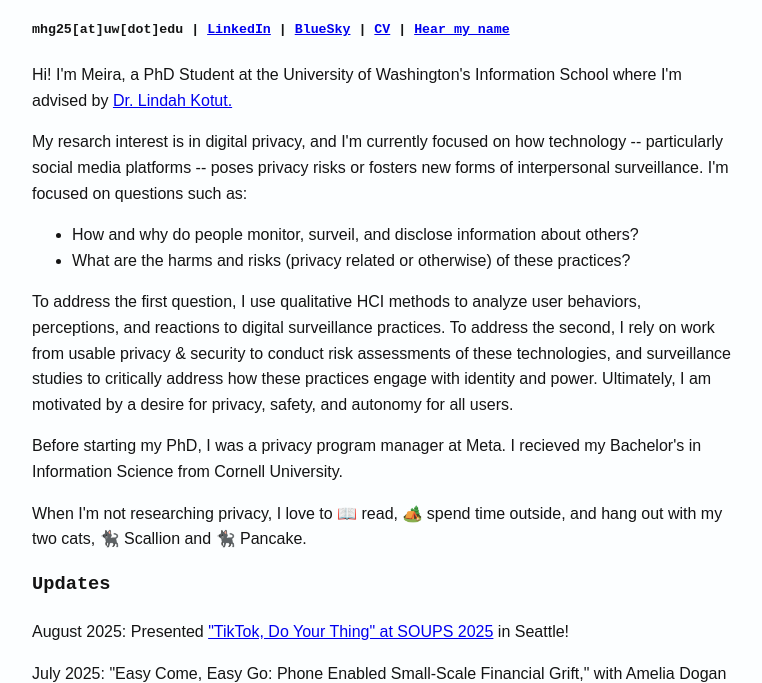
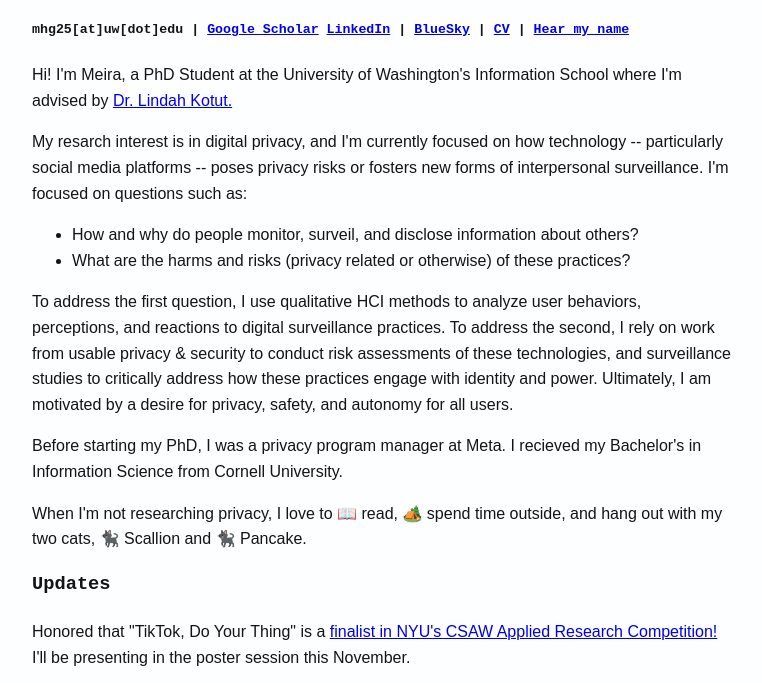
Before and after one commit to meiragilb/meiragilb.github.io, a plain HTML site: page index.html in a window 1280 px wide. Shown: the part 108-791 px from the top of the page, without its empty margins (258-1020 px from the left). Drawn offline with Linux system fonts and the light colour scheme.

Commit message:
updates october

```diff
--- a/index.html
+++ b/index.html
@@ -8,7 +8,8 @@
   <body>
     <h1>Meira Gilbert</h1>
    <h5>
-    mhg25[at]uw[dot]edu | <a href="https://www.linkedin.com/in/meira-gilbert/">LinkedIn</a> |
+    mhg25[at]uw[dot]edu | <a href="https://scholar.google.com/citations?user=ZkstAAMAAAAJ&hl=en&oi=ao">Google Scholar</a>
+    <a href="https://www.linkedin.com/in/meira-gilbert/">LinkedIn</a> |
      <a href="https://bsky.app/profile/meira-g.bsky.social">BlueSky</a> |
     <a href="https://drive.google.com/file/d/1dzB6yVUJQ7as0jw6yVCAXWymQZ94TAOc/view?usp=sharing">CV</a> |
     <a href="https://namedrop.io/meiragilbert">Hear my name</a>
@@ -33,6 +34,7 @@
 <p> When I'm not researching privacy, I love to 📖 read, 🏕️ spend time outside, and hang out with my two cats, 🐈‍⬛ Scallion and 🐈‍⬛ Pancake.</p>
 
 <h3>Updates </h3>
+<p> Honored that "TikTok, Do Your Thing" is a <a href="https://mlab.cyber.nyu.edu/csaw/finalists/">finalist in NYU's CSAW Applied Research Competition!</a> I'll be presenting in the poster session this November. </p>
 <p> August 2025: Presented <a href="https://www.usenix.org/conference/soups2025/presentation/gilbert">"TikTok, Do Your Thing" at SOUPS 2025</a> in Seattle! </p>
 <p> July 2025: "Easy Come, Easy Go: Phone Enabled Small-Scale Financial Grift," with Amelia Dogan and Lindah Kotut, was <a href="https://dl.acm.org/doi/full/10.1145/3715335.3736315">published to ACM COMPASS</a>
 <p> May 2025: My paper, "TikTok, Do Your Thing": User Reactions to Social Surveillance in the Public Sphere, was accepted to the <a href="https://www.usenix.org/conference/soups2025/accepted-papers">SOUPS 2025 conference!</a></p>
```
